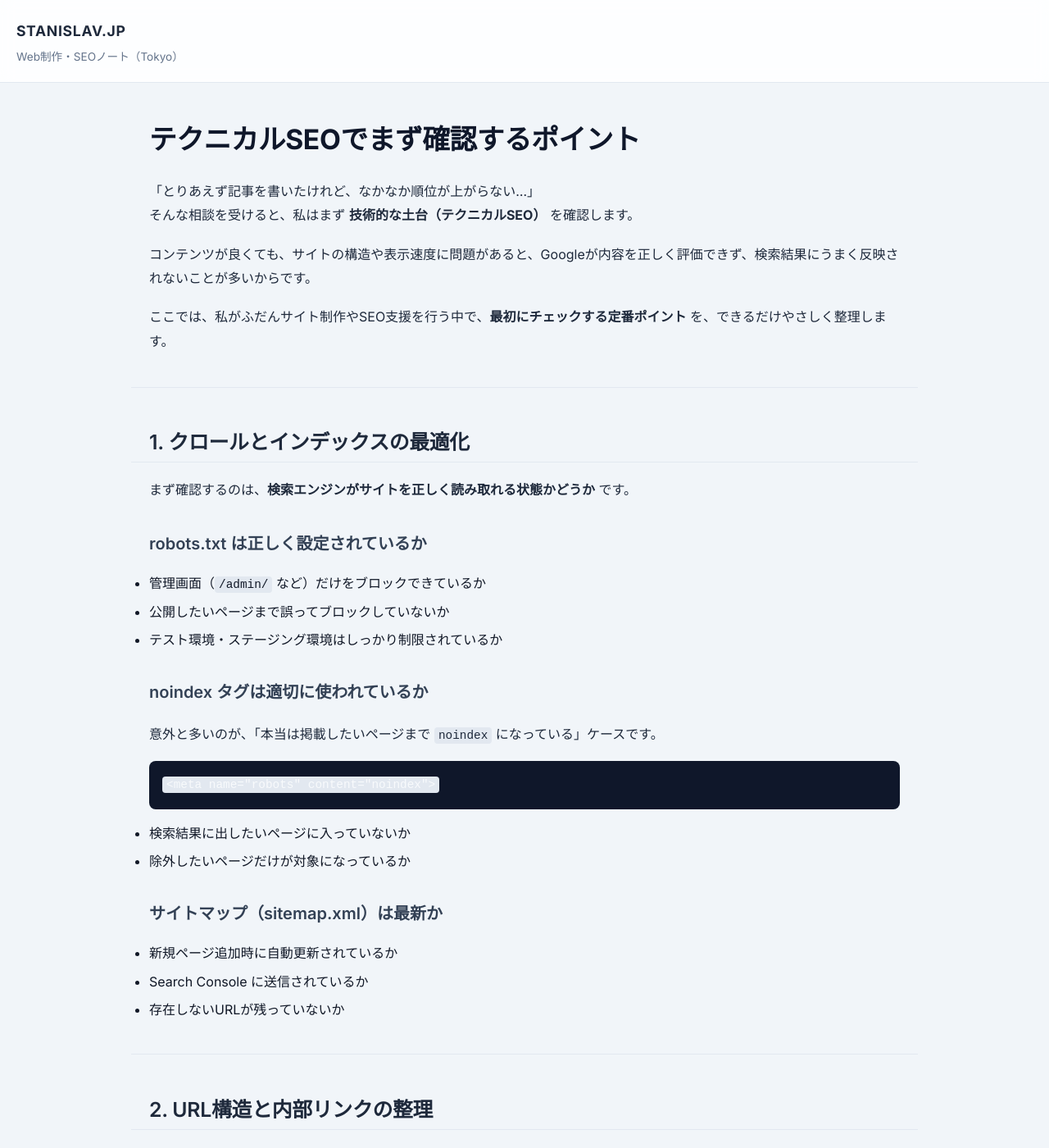
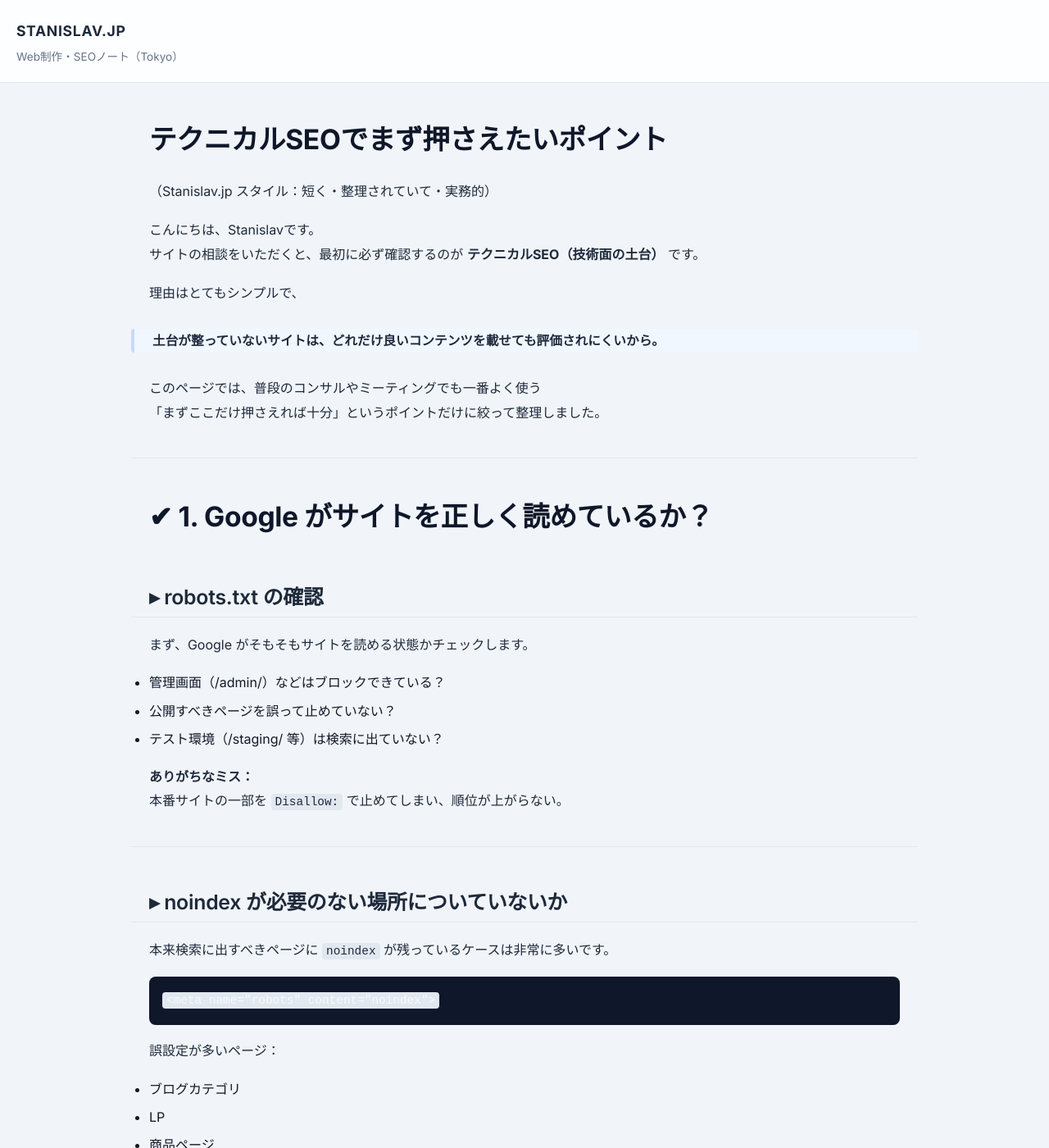
Before and after one commit to samikhajlov/stanislavjp-articles, a Jekyll site: the page built from articles/technical-seo-checklist.md, in a window 1280 px wide and 1400 px high. Shown: the whole window at 82% size. Built offline with Jekyll 4.4.1, drawn with Linux system fonts in a browser that asks for light colours; some of the changed text lies outside the part shown.

Commit message:
Revise title and improve technical SEO checklist content
Updated the title and description for clarity and focus on practical aspects of technical SEO. Adjusted section headings and content for better readability and organization.

````diff
--- a/articles/technical-seo-checklist.md
+++ b/articles/technical-seo-checklist.md
@@ -1,185 +1,182 @@
 ---
-title: "テクニカルSEOでまず確認するポイント（実務ベースでやさしく解説）"
-description: "表示速度・モバイル対応・構造化データ・内部リンクなど、サイト運用で必ず押さえておきたいテクニカルSEOの基本を、実務経験にもとづいてやさしく整理しました。"
+title: "テクニカルSEOでまず押さえたいポイント（やさしく・実務ベース）"
+description: "Stanislav.jp の打ち合わせでもよくお伝えしている『まずここだけ押さえておけばOK』というテクニカルSEOの土台を、シンプルかつ実務目線でまとめたガイド。"
 layout: default
 ---
 
-# テクニカルSEOでまず確認するポイント
+# テクニカルSEOでまず押さえたいポイント
+（Stanislav.jp スタイル：短く・整理されていて・実務的）
 
-「とりあえず記事を書いたけれど、なかなか順位が上がらない…」
-そんな相談を受けると、私はまず **技術的な土台（テクニカルSEO）** を確認します。
+こんにちは、Stanislavです。
+サイトの相談をいただくと、最初に必ず確認するのが **テクニカルSEO（技術面の土台）** です。
 
-コンテンツが良くても、サイトの構造や表示速度に問題があると、Googleが内容を正しく評価できず、検索結果にうまく反映されないことが多いからです。
+理由はとてもシンプルで、
 
-ここでは、私がふだんサイト制作やSEO支援を行う中で、**最初にチェックする定番ポイント** を、できるだけやさしく整理します。
+> **土台が整っていないサイトは、どれだけ良いコンテンツを載せても評価されにくいから。**
+
+このページでは、普段のコンサルやミーティングでも一番よく使う
+「まずここだけ押さえれば十分」というポイントだけに絞って整理しました。
 
 ---
 
-## 1. クロールとインデックスの最適化
+# ✔ 1. Google がサイトを正しく読めているか？
 
-まず確認するのは、**検索エンジンがサイトを正しく読み取れる状態かどうか** です。
+## ▸ robots.txt の確認
+まず、Google がそもそもサイトを読める状態かチェックします。
 
-### robots.txt は正しく設定されているか
+- 管理画面（/admin/）などはブロックできている？
+- 公開すべきページを誤って止めていない？
+- テスト環境（/staging/ 等）は検索に出ていない？
 
-- 管理画面（`/admin/` など）だけをブロックできているか
-- 公開したいページまで誤ってブロックしていないか
-- テスト環境・ステージング環境はしっかり制限されているか
+**ありがちなミス：**
+本番サイトの一部を `Disallow:` で止めてしまい、順位が上がらない。
 
-### noindex タグは適切に使われているか
+---
 
-意外と多いのが、「本当は掲載したいページまで `noindex` になっている」ケースです。
+## ▸ noindex が必要のない場所についていないか
+本来検索に出すべきページに `noindex` が残っているケースは非常に多いです。
 
-```html
+```
 <meta name="robots" content="noindex">
 ```
 
-- 検索結果に出したいページに入っていないか
-- 除外したいページだけが対象になっているか
+誤設定が多いページ：
+- ブログカテゴリ
+- LP
+- 商品ページ
 
-### サイトマップ（sitemap.xml）は最新か
-
-- 新規ページ追加時に自動更新されているか
-- Search Console に送信されているか
-- 存在しないURLが残っていないか
+「気づかないうちに noindex だった」問題は本当に多いので、月1回の点検がおすすめです。
 
 ---
 
-## 2. URL構造と内部リンクの整理
+## ▸ sitemap.xml が最新か？
+- 新規ページ追加時に自動更新されている？
+- Search Console に送信済み？
+- 削除済みページ（404）は含まれていない？
 
-テクニカルSEOの中でも、意外と順位に影響するのが **URLと内部リンクの設計** です。
-
-### URLは意味がわかる構造になっているか
-
-NG 例：
-
-`/blog/post-123`
-
-OK 例：
-
-`/blog/technical-seo-checklist`
-
-Google もユーザーも内容を理解しやすくなります。
-
-### 内部リンクは適切に貼られているか
-
-- 重要なページに自然に誘導できているか
-- サイト内に “孤立ページ（オーファンページ）” がないか
-- パンくずリストが導入されているか
-
-### canonicalタグが正しく設定されているか
-
-- 重複コンテンツが発生しているURLに対し、正規URLを明示できているか
-- パラメータ付きURLなどが乱立していないか
+sitemap が古いと Google が重要ページを見つけられず、順位が不安定になります。
 
 ---
 
-## 3. ページ速度とユーザー体験（UX）
+# ✔ 2. URL と内部リンクがわかりやすいか？
 
-Googleが重視している **Core Web Vitals** は、2025年以降もSEO評価の中心になるはずです。
+## ▸ URL構造はシンプル？
+NG: `/blog/post-123`
+OK: `/blog/technical-seo-checklist`
 
-### Core Web Vitals の目安
-
-- **LCP**（最大コンテンツの表示時間）：2.5秒以内
-- **FID**（初回入力遅延）：100ms以内
-- **CLS**（レイアウトシフト）：0.1未満
-
-日本のユーザーは特に表示速度に敏感で、遅延があるとすぐ離脱されます。
-
-### 速度改善の基本ポイント
-
-- 画像の圧縮（WebP などの利用）
-- 不要な JavaScript / CSS の削減
-- `loading="lazy"` などによる遅延読み込み
-- CDN の活用
-
-### モバイルでの見え方
-
-- レイアウト崩れがないか
-- ボタン・リンクのタップ領域が小さすぎないか
-- スクロール・操作がストレスになっていないか
-
-UXはSEOだけでなく、コンバージョンにも直結します。
+短くても意味が伝わる URL が最強です。
 
 ---
 
-## 4. セキュリティとHTTPS対応
+## ▸ 内部リンクで迷わない導線が作れている？
+- 重要ページに自然にアクセスできる
+- 孤立（オーファン）ページがない
+- パンくずリストがある
 
-これはSEOというより「信頼性」の話ですが、Googleもユーザーもかなり重視しています。
-
-### HTTPS化は全ページで完了しているか
-
-- HTTP → HTTPS は 301 リダイレクトになっているか
-- 混在コンテンツ（HTTPSページ内にHTTP画像など）が発生していないか
-- 古いライブラリや信頼性の低いCDNを使っていないか
-
-ブラウザ上で警告が出るサイトは、検索結果でも敬遠されがちです。
+サイト全体の評価にも影響する部分です。
 
 ---
 
-## 5. 構造化データ（Schema.org）の活用
+## ▸ canonical が正しく設定されている？
+- パラメータ付きURLが増殖していない？
+- 重複ページは正規URLへ統一できている？
 
-構造化データは、検索エンジンにページの内容を **「意味レベルで」** 伝えるための仕組みです。
-
-### よく使われるスキーマの例
-
-- `Article`
-- `BreadcrumbList`
-- `FAQPage`
-- `HowTo`
-- `Product`
-- `LocalBusiness`
-
-### チェックしたいポイント
-
-- できるだけ JSON-LD 形式で統一しているか
-- Google のリッチリザルトテストでエラーが出ていないか
-- 実際の内容とマークアップがずれていないか
-
-構造化データが適切だと、リッチリザルト表示によるCTR向上も期待できます。
+canonical は「どれが本物のページか」を Google に伝える仕組みです。
 
 ---
 
-## 6. モニタリングと改善のサイクル
+# ✔ 3. ページ速度とUX（ユーザー体験）
 
-テクニカルSEOは「一度チェックして終わり」ではありません。
-サイトは更新され、ブラウザもGoogleも変化していくため、**定期的な見直し** が必要です。
+日本のユーザーは本当にスピードに敏感。
+1秒遅いだけで離脱が一気に増えます。
 
-### 定期的に見ておきたいツール
-
-- **Google Search Console**
-  - クロールエラー
-  - インデックスの問題
-  - モバイルユーザビリティ
-
-- **PageSpeed Insights / Lighthouse**
-  - 速度スコア
-  - Core Web Vitals
-  - 改善提案
-
-- **アクセス解析・ヒートマップ**
-  - どこで離脱しているか
-  - 期待どおりに動いてくれているか
+## ▸ Core Web Vitals の目安
+- **LCP**：2.5秒以内
+- **CLS**：0.1 未満（レイアウトのズレ）
+- **INP**：200ms 以下（クリック反応速度）
 
 ---
 
-## まとめ：テクニカルSEOは“土台”そのもの
-
-どれだけ優れたコンテンツを用意しても、**技術的な土台が弱いと正しく評価されません。**
-日本のユーザーは、表示速度やモバイル最適化に敏感で、「なんとなく使いにくいサイト」からはすぐに離れてしまいます。
-
-テクニカルSEOは、単なるチェックリストではなく、
-**「ユーザーにとっても検索エンジンにとっても使いやすいサイト」を作るための土台づくり** です。
-
-コンテンツと同じくらい、丁寧に向き合っていきたい部分だと思います。
+## ▸ 速度改善の定番チェック
+- 画像 → WebP / 適切なサイズ
+- 不要なJS・CSSを削減
+- `loading="lazy"` で画像の遅延読み込み
+- ファーストビューを軽量化
+- CDN（Cloudflare等）を使用
 
 ---
 
-## 著者情報
+## ▸ モバイル表示の最終チェック
+- タップ領域が小さすぎない？
+- フォントが小さくない？
+- 読み込み中に要素がズレない？
+
+UX は SEO に直結します。
+
+---
+
+# ✔ 4. HTTPS とセキュリティ
+
+SEOというより「信頼性」の基本ですが、非常に重要です。
+
+## ▸ HTTPSが全ページで統一されている？
+- HTTP → HTTPS に 301リダイレクト
+- 混在コンテンツ（HTTP画像）がない
+- 古いスクリプトを使っていない
+
+Chromeの警告はユーザー離脱に直結します。
+
+---
+
+# ✔ 5. 構造化データ（Schema.org）
+
+ページ内容を Google に「意味」として伝える仕組みです。
+
+## ▸ よく使うスキーマ
+- Article
+- FAQPage
+- BreadcrumbList
+- LocalBusiness
+- HowTo
+
+## ▸ チェックする点
+- JSON-LD 形式で統一
+- Rich Results Test でエラーなし
+- 内容とマークアップが正しい
+
+構造化データは CTR を上げる効果もあります。
+
+---
+
+# ✔ 6. 定期メンテナンス（四半期に1回が理想）
+
+テクニカルSEOは“一度やって終わり”ではありません。
+サイトもGoogleも常に変わるため、定期点検がおすすめです。
+
+## ▸ 使用ツール
+- Search Console
+- PageSpeed Insights
+- Lighthouse
+- アクセス解析（離脱ポイント確認）
+
+---
+
+# ◆ まとめ：テクニカルSEOは「目立たないけど、最も効く土台」
+
+- Google が読みやすい
+- ユーザーが使いやすい
+- 更新しても崩れにくい
+- 長期的に順位が安定する
+
+テクニカルSEOは、サイト運営の「基礎工事」です。
+ここが整っているサイトは、必ず強くなります。
+
+---
+
+# 著者プロフィール
 
 **Stanislav（スタニスラフ）**
-Webマーケター・SEOコンサルタント。
-Stanislav.jp 運営者。
+東京拠点のWebマーケター／SEOコンサルタント。
+国内外の企業を中心に10年以上SEO・Web改善を支援。
 
-テクニカルSEO、構造化データ、Core Web Vitals、パフォーマンス最適化の分野で10年以上の実務経験を持つ。
-
-▶ [LinkedInプロフィールはこちら](https://www.linkedin.com/in/stas9002/)
+▶ LinkedIn: https://www.linkedin.com/in/stas9002/
````
